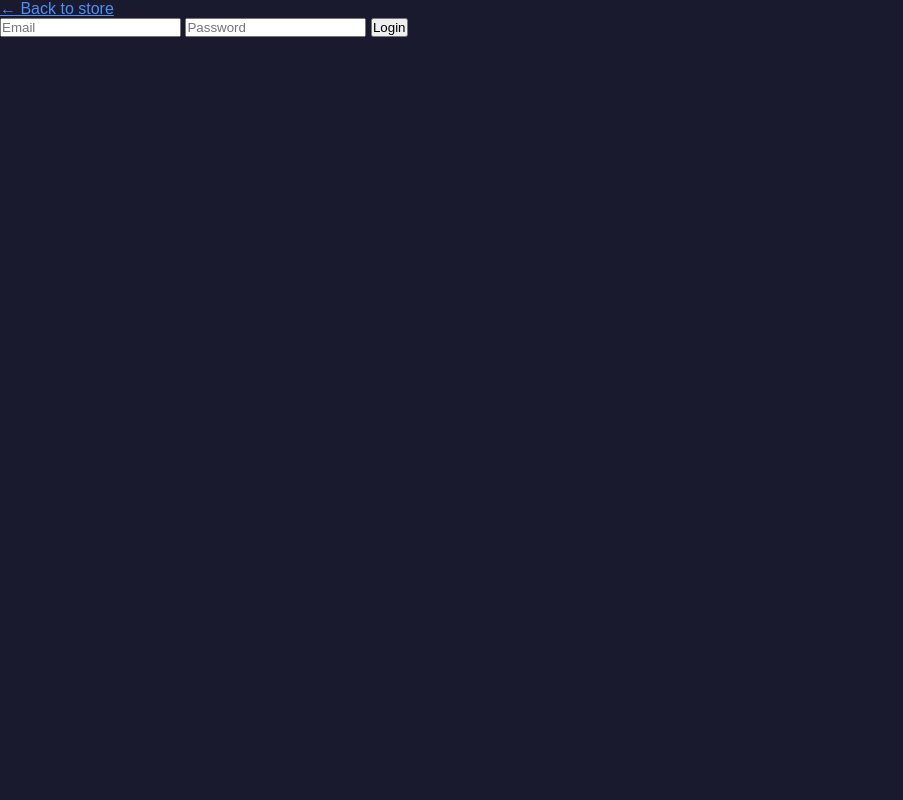
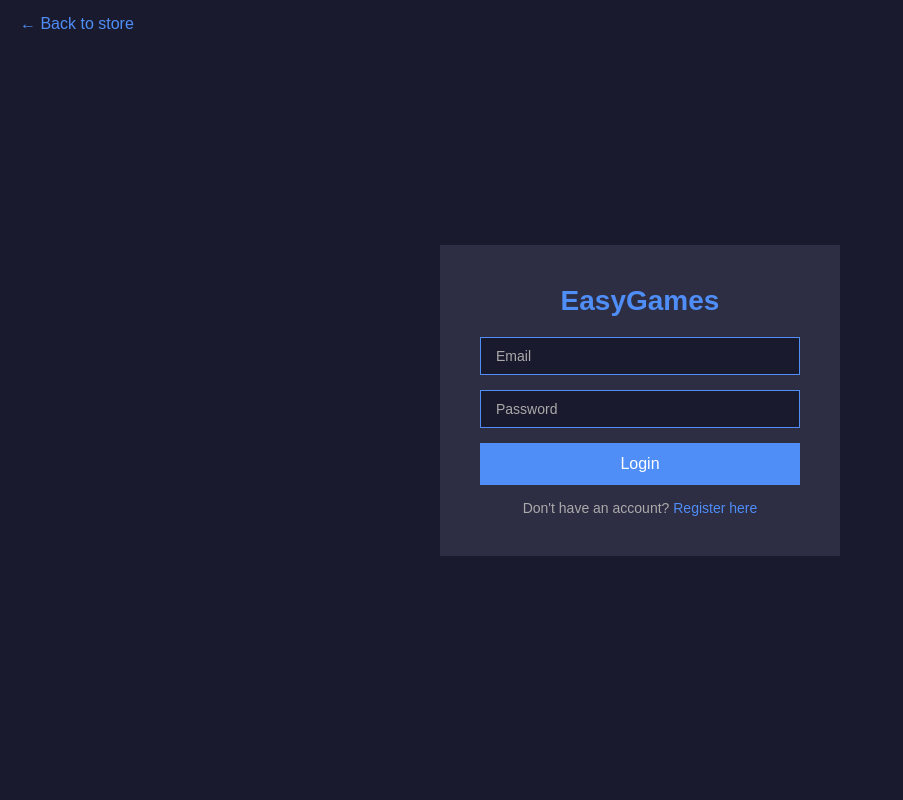
Before and after one commit to dragoestlop/web_project, a PHP site: page /login.php in a window 1280 px wide. Shown: the whole page, without its empty margins (0-903 px from the left). Run offline with PHP 8.4, Linux system fonts and the light colour scheme; some libraries are stand-ins or nearby versions.

Commit message:
estilo login + comments

```diff
--- a/css/styles.css
+++ b/css/styles.css
@@ -295,3 +295,88 @@ nav {
     font-size: 14px;
     margin-top: auto;
 }
+
+
+/* estilos para las paginas de login y register */
+
+/* enlace de volver a la tienda en login y register */
+.back-link {
+    position: absolute;
+    top: 15px;
+    left: 20px;
+    color: #4f8ef7;
+}
+
+.form-container {
+    display: flex;
+    justify-content: center;
+    align-items: center;
+    height: 100vh;
+    background-color: #1a1a2e;
+}
+
+.form-box {
+    background-color: #2d2d44;
+    padding: 40px;
+    width: 100%;
+    max-width: 400px;
+    display: flex;
+    flex-direction: column;
+}
+
+.form-box h1 {
+    text-align: center;
+    font-size: 28px;
+    color: #4f8ef7;
+    margin-bottom: 20px;
+}
+
+.form-box input {
+    background-color: #1a1a2e;
+    color: #ffffff;
+    border: 1px solid #4f8ef7;
+    padding: 10px 15px;
+    font-size: 14px;
+    width: 100%;
+    margin-bottom: 15px;
+}
+
+.form-box input::placeholder {
+    color: #aaaaaa;
+}
+
+.form-box button {
+    background-color: #4f8ef7;
+    color: #ffffff;
+    border: none;
+    padding: 12px;
+    font-size: 16px;
+    cursor: pointer;
+    width: 100%;
+    margin-bottom: 15px;
+}
+
+.form-box button:hover {
+    background-color: #3a7ae0;
+}
+
+/* mensaje de error en login y register */
+.form-box .error {
+    color: #ff6b6b;
+    font-size: 14px;
+    text-align: center;
+    margin-bottom: 15px;
+}
+
+/* enlace de register en login y viceversa */
+.form-box .form-link {
+    text-align: center;
+    font-size: 14px;
+    color: #aaaaaa;
+}
+
+/* clase para el logo en las paginas de login y register */
+.form-logo {
+    color: #4f8ef7;
+    text-decoration: none;
+}
--- a/login.php
+++ b/login.php
@@ -2,26 +2,26 @@
 require_once 'config.php';
 session_start();
 
-//si el usuario rellena los campos y los envia (POST) los almacenamos en email y password
+//si el usuario rellena los campos y los envia (POST) los almacenamos en $email y $password
 if ($_SERVER['REQUEST_METHOD'] === 'POST') {
     $email = $_POST['email'];
     $password = $_POST['password'];
 
     // buscamos el email
     $sql = "SELECT * FROM users WHERE email = :email";  //:email" se sustituye con el mail que ha metido el usuario
-    $prepared = $pdo->prepare($sql);
-    $prepared->execute(['email' => $email]);
-    $user = $prepared->fetch();
+    $prepared = $pdo->prepare($sql);  //$prepared es la consulta preparadapara evitar inyecciones SQL (con espacios en blanco)
+    $prepared->execute(['email' => $email]); //se rellena el espacio en blanco de :email con el contenido de $email
+    $user = $prepared->fetch();  //fetch pasa los datos de la base de datos al PHP
 
     // comprobamos que la contraseña es correcta
-    if ($user && password_verify($password, $user['password'])) {
+    if ($user && password_verify($password, $user['password'])) { //compara $password que acaban de escribir con la password hasheada en la BD
         // guardamos los datos en sesion
         $_SESSION['user_id'] = $user['id'];
         $_SESSION['username'] = $user['username'];
         $_SESSION['balance'] = $user['balance'];
-        header("Location: index.php");
+        header("Location: index.php"); //una vez hehco el login te redirige a la pagina principal
     } else {
-        $error = "Email o contraseña incorrectos";
+        $error = "Incorrect email or password.";
     }
 }
 ?>
@@ -33,15 +33,24 @@ if ($_SERVER['REQUEST_METHOD'] === 'POST') {
     <title>EasyGames - Login</title>
     <link rel="stylesheet" href="css/styles.css">
 </head>
+
 <body>
-    <a href="index.php">← Back to store</a>
+    <a class="back-link" href="index.php">← Back to store</a>
+    <div class="form-container">
+        <div class="form-box">
+            <!-- logo que lleva a la tienda -->
+            <h1><a class="form-logo" href="index.php">EasyGames</a></h1>
+            <!-- mensaje de error si el login falla -->
             <?php if (isset($error)) { ?>
-        <p><?php echo $error; ?></p>
+                <p class="error"><?php echo $error; ?></p>
             <?php } ?>
             <form method="POST" action="login.php">
                 <input type="email" name="email" placeholder="Email">
                 <input type="password" name="password" placeholder="Password">
                 <button type="submit">Login</button>
             </form>
+            <!-- enlace al registro -->
+            <p class="form-link">Don't have an account? <a href="register.php">Register here</a></p>
+        </div>
+    </div>
 </body>
-</html>
```
Lines whose indentation alone changed are shown as unchanged.
